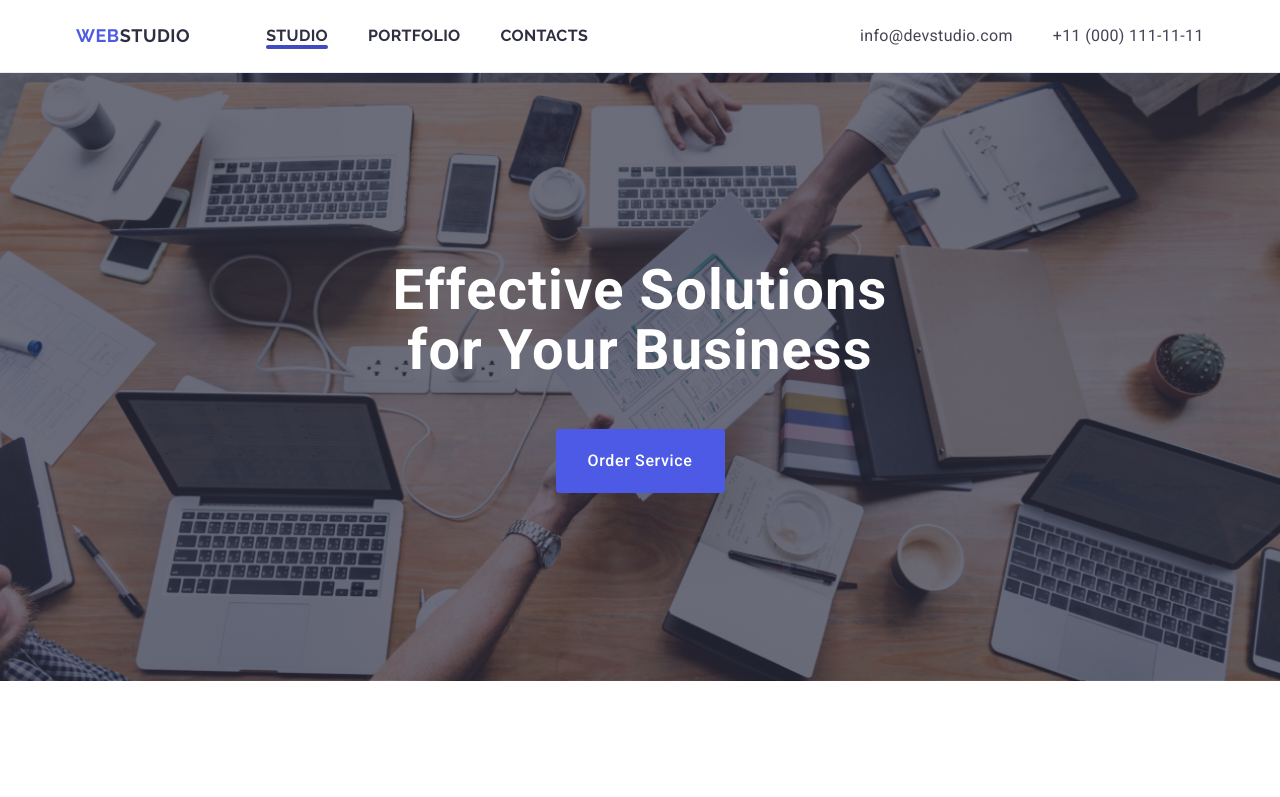
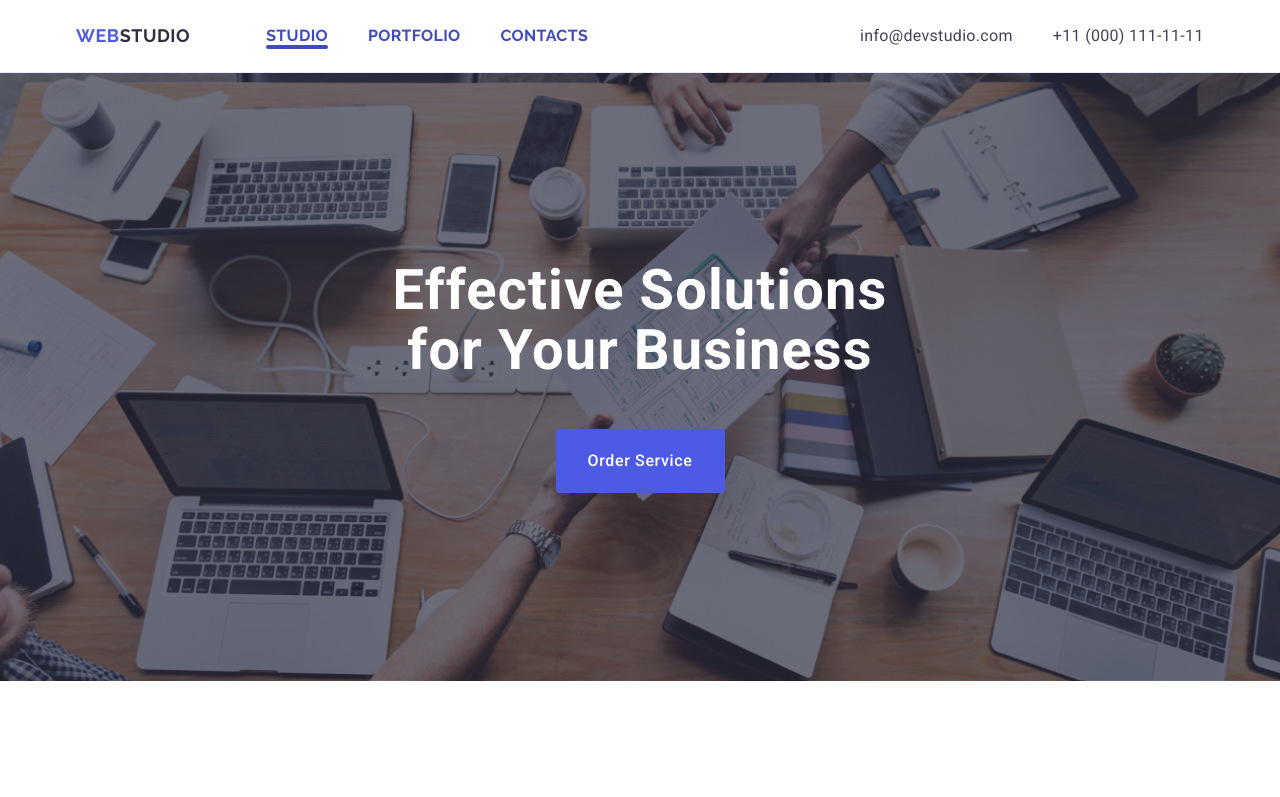
Before and after one commit to rafim2223/hw-4go-it, a plain HTML site: page index.html in a window 1280 px wide. Shown: the top 797 px of the page. Drawn offline with nearby package versions, Linux system fonts and the light colour scheme; a script that the page names is missing.

Commit message:
Update styles.css

```diff
--- a/css/styles.css
+++ b/css/styles.css
@@ -189,7 +189,7 @@ img {
   font-size: 16px;
   line-height: 1.5;
   letter-spacing: 0.02em;
-  color: #2e2f42;
+  color: #404bbf;
   position: relative;
   transition: color 250ms cubic-bezier(0.4, 0, 0.2, 1);
 }
@@ -380,7 +380,6 @@ img {
   padding: 24px 0;
   gap: 40px;
   width: 100%;
-  color: #404bbf;
 }
 
 .div-first {
```
